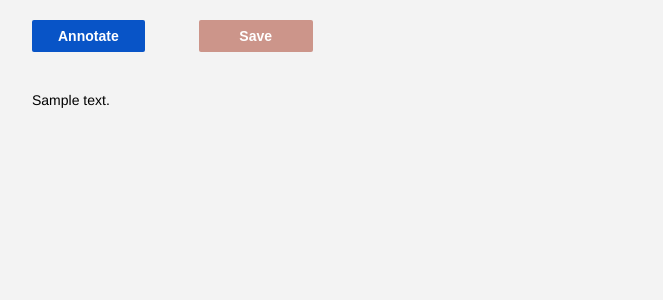
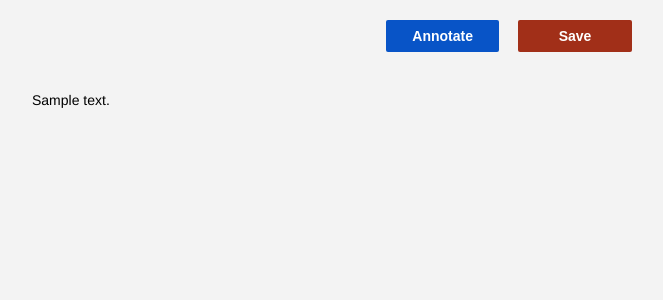
Before and after one commit to peterzakin/humbert, a Django app: template humbert/templates/annotation.html in a window 1280 px wide. Shown: the top 300 px of the page, without its empty margins (488-1151 px from the left). Run offline with Django 3.2, Linux system fonts and the light colour scheme; the template is opened without the code that fills it: most values are stand-ins (such as "Sample title", 1, 10 or a date in 2020); parts of the project's set-up code (start-up, migrations or seed data) failed here and were passed over; some libraries are stand-ins or nearby versions.

Commit message:
small good changes

```diff
--- a/humbert/static/css/main.css
+++ b/humbert/static/css/main.css
@@ -30,6 +30,7 @@ aside{
 #toolbar{
     margin-bottom:40px;
     margin-top:20px;
+    float:right;
 }
 
 .comment{
@@ -162,7 +163,7 @@ aside h2{
 #compose_screen textarea{
     width:90%;
     margin: 0 auto;
-    height:280px;
+    height:340px;
     background:white;
     margin-top:20px;
     display:block;
@@ -192,7 +193,9 @@ aside h2{
 
 button{
     text-align:center;
+    cursor:pointer;
 }
+
 
 button#post_note{
     left:0px;
@@ -239,7 +242,7 @@ button#annotate_button{
     font-size:14px;
     text-align:center;
     background: #0854C7;
-    margin-right:50px;
+    margin-right:15px;
 }
 
 button#save_annotation_button{
@@ -253,8 +256,9 @@ width:114px;
     background: #A12F18;
 }
 
-button#save_annotation_button.unsavable{
-    background:rgba(161, 47, 24, 0.48);
+
+#toolbar button:hover{
+    opacity:.8;
 }
 
 button#compose{
--- a/humbert/static/js/main.js
+++ b/humbert/static/js/main.js
@@ -19,6 +19,9 @@ $(document).ready(function(){
     }
 
     $('#post_note').click(function(){
+        if(!$.trim($('#annotation_comment').val())){
+            return;
+        };
         save_comment();
     });
 
--- a/humbert/templates/annotation.html
+++ b/humbert/templates/annotation.html
@@ -31,7 +31,7 @@
 <section class="right" id="main_annotation_content">
   <div id="toolbar">
     <button id="annotate_button">Annotate</button>
-    <button id="save_annotation_button" class="unsavable">Save</button>
+    <button id="save_annotation_button">Save</button>
   </div>
 <div id="annotation">
 
```
